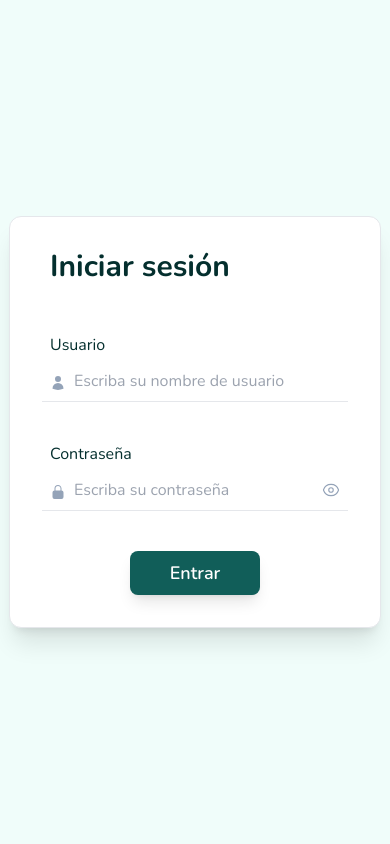
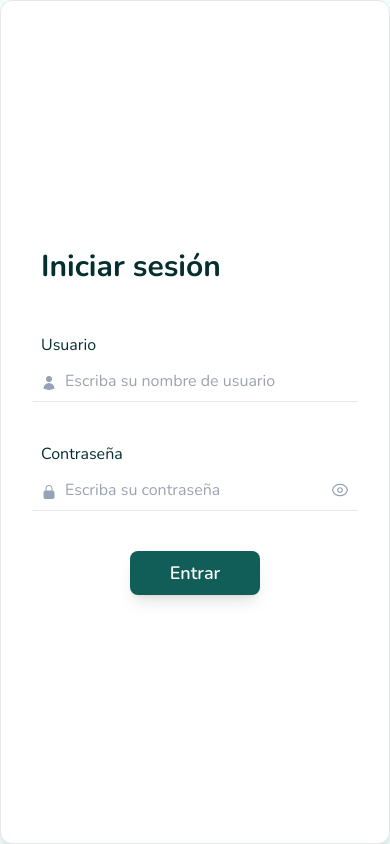
Before and after one commit to MarcosH911/memory-game, a Next.js app: page /iniciar-sesion in a window 390 px wide. Built offline with nearby package versions, Linux system fonts and the light colour scheme.

Commit message:
made login responsive

```diff
--- a/src/app/(auth)/iniciar-sesion/page.tsx
+++ b/src/app/(auth)/iniciar-sesion/page.tsx
@@ -40,10 +40,11 @@ function Page() {
 
   return (
     <div className="flex h-full items-center justify-center">
+      <div className="w-full flex items-center justify-center h-full md:h-fit md:w-fit rounded-xl border bg-white p-8 shadow-xl align-middle">
         <form
           autoComplete="on"
           onSubmit={handleLogin}
-        className="flex flex-col rounded-xl border bg-white p-8 shadow-xl"
+          className="flex flex-col max-w-sm w-full align-middle"
         >
           <h1 className="mx-2 mb-12 text-3xl font-bold text-teal-950">
             Iniciar sesión
@@ -80,6 +81,7 @@ function Page() {
           <AuthSubmitButton text="Entrar" disabled={isLoading} />
         </form>
       </div>
+    </div>
   );
 }
 
```
Also changed, not shown: tareas.txt. Lines whose indentation alone changed are shown as unchanged.
